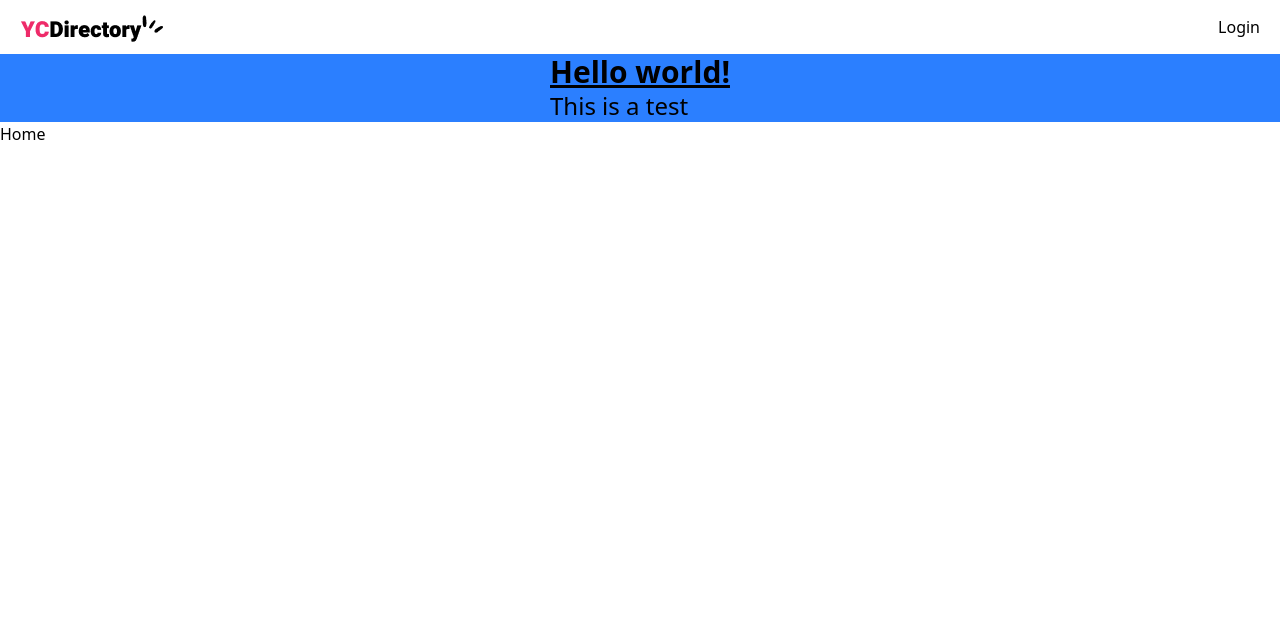
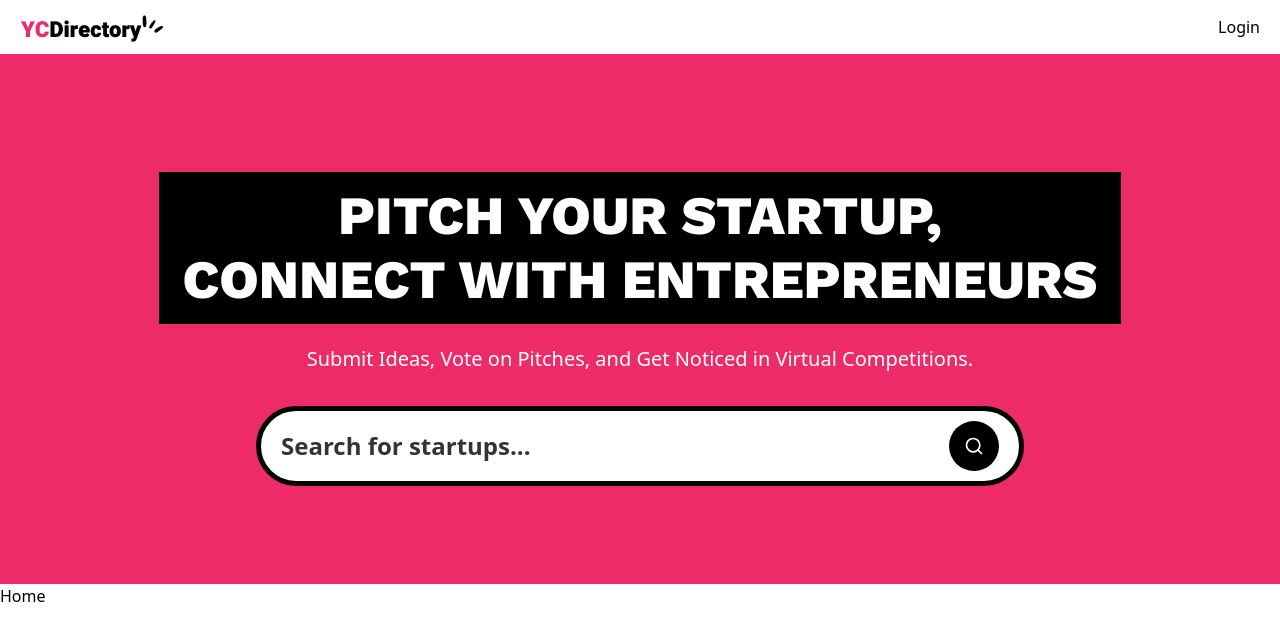
Before and after one commit to Ravindra-uk01/yc_directory, a Next.js app: page / in a window 1280 px wide. Shown: the top 640 px of the page. Built offline with nearby package versions, Linux system fonts and the light colour scheme; no server answers.

Commit message:
adding the home page

```diff
--- a/app/(root)/page.tsx
+++ b/app/(root)/page.tsx
@@ -1,14 +1,37 @@
+import SearchForm from "../components/SearchForm";
+
 
 export default function Home() {
   return (
-   <>
-    <section className="pink_container bg-blue-500">
-      <div className="pink_container_inner">
-        <h1 className="text-3xl font-bold underline">Hello world!</h1>
-        <p className="text-2xl">This is a test</p>
-      </div>
-    </section>
-    <h1>Home</h1>
-   </>
+    <>
+      <section className="pink_container ">
+        <h1 className="heading">
+          Pitch Your Startup,
+          <br />
+          Connect With Entrepreneurs
+        </h1>
+        <p className="sub-heading">
+          Submit Ideas, Vote on Pitches, and Get Noticed in Virtual
+          Competitions.
+        </p>
+
+        <SearchForm />
+      </section>
+
+      {/* <section className="pink_container">
+        <h1 className="heading">
+          Pitch Your Startup, <br />
+          Connect With Entrepreneurs
+        </h1>
+
+        <p className="sub-heading !max-w-3xl">
+          Submit Ideas, Vote on Pitches, and Get Noticed in Virtual
+          Competitions.
+        </p>
+
+        <SearchForm query={query} />
+      </section> */}
+      <h1>Home</h1>
+    </>
   );
 }
--- /dev/null
+++ b/app/components/SearchForm.jsx
@@ -0,0 +1,21 @@
+import React from 'react'
+import {Search} from "lucide-react";
+import Form from "next/form";
+
+const SearchForm = () => {
+  return (
+    <Form action="/" scroll={false} className='search_form' >
+        <input type="text"
+         placeholder="Search for startups..."
+         className='search_input' />
+
+        <div>
+            <button className='search_btn text-white'>
+                <Search size={20} />
+            </button>
+        </div>
+    </Form>
+  )
+}
+
+export default SearchForm
--- a/app/globals.css
+++ b/app/globals.css
@@ -1,21 +1,45 @@
 @import url("https://fonts.googleapis.com/css2?family=Work+Sans:ital,wght@0,100..900;1,100..900&display=swap");
+@config "../tailwind.config.ts";
+@import "tailwindcss";
 
-@import "tailwindcss";
-@tailwind base;
-@tailwind components;
-@tailwind utilities;
-
-@layer base {
-    :root {
-        --radius: 0.5rem;
-    }
+:root {
+  --radius: 12px;
+  /* --font-work-sans: 'Work Sans', sans-serif; */
 }
 
 @layer utilities {
 
     .pink_container{
-      @apply w-full flex justify-center items-center
+        @apply w-full min-h-[530px] flex flex-col justify-center items-center bg-primary  py-10 px-6;
     }
+
+    .heading{
+        @apply bg-black px-6 py-3 text-white font-work-sans font-extrabold text-[36px] sm:text-[54px] sm:leading-[64px] leading-[46px] max-w-5xl text-center my-5 uppercase;
+    }
+
+    .sub-heading{
+        @apply font-medium text-[20px] text-white max-w-2xl text-center break-words;
+    }
+
+    /* searchform  */
+
+    .search_form{
+        @apply max-w-3xl w-full min-h-[80px] bg-white border-[5px] border-black rounded-[80px] text-[24px] mt-8 px-5 flex flex-row items-center gap-5;
+    }
+    .search_input{
+        @apply font-bold placeholder:font-semibold placeholder:text-black-100 w-full h-auto outline-none;
+    }
+    .search_btn{
+        /* @apply size-[50px] rounded-full bg-black flex justify-center items-center ; */
+        width: 50px !important;
+        height: 50px !important;
+        border-radius: 9999px !important; /* rounded-full */
+        background-color: #000000 !important; /* bg-black */
+        display: flex !important;
+        justify-content: center !important;
+        align-items: center !important;
+    }
+
 
     /* .flex-between {
         @apply flex justify-between items-center;
@@ -53,21 +77,14 @@
         @apply font-normal text-sm text-white/80;
     }
 
-    .pink_container {
-        @apply w-full bg-primary min-h-[530px] pattern flex justify-center items-center flex-col py-10 px-6;
-    }
+
 
     .tag {
         @apply bg-secondary px-6 py-3 font-work-sans font-bold rounded-sm uppercase relative tag-tri;
     }
 
-    .heading {
-        @apply uppercase bg-black px-6 py-3 font-work-sans font-extrabold text-white sm:text-[54px] sm:leading-[64px] text-[36px] leading-[46px] max-w-5xl text-center my-5;
-    }
 
-    .sub-heading {
-        @apply font-medium text-[20px] text-white max-w-2xl text-center break-words;
-    }
+
 
     .section_container {
         @apply px-6 py-10 max-w-7xl mx-auto;
@@ -124,18 +141,6 @@
         @apply border-[5px] py-4 border-black bg-white text-black relative shadow-100 font-work-sans font-medium hover:shadow-none transition-all duration-500 !important;
     } */
 
-    /* searchform */
-    /* .search-form {
-        @apply max-w-3xl w-full min-h-[80px] bg-white border-[5px] border-black rounded-[80px] text-[24px] mt-8 px-5 flex flex-row items-center gap-5;
-    }
-
-    .search-input {
-        @apply flex-1 font-bold placeholder:font-semibold placeholder:text-black-100 w-full h-auto outline-none;
-    }
-
-    .search-btn {
-        @apply size-[50px] rounded-full bg-black flex justify-center items-center !important;
-    } */
 
     /* startupcard */
     /* .startup-card {
--- a/package.json
+++ b/package.json
@@ -9,6 +9,7 @@
     "lint": "next lint"
   },
   "packageManager": "npm@10.5.2",
+  "type": "module",
   "overrides": {
     "react": "$react",
     "react-dom": "$react-dom",
--- a/postcss.config.mjs
+++ b/postcss.config.mjs
@@ -1,11 +1,9 @@
-// const config = {
-//   plugins: ["@tailwindcss/postcss"],
-// };
+const config = {
+  // plugins: ["@tailwindcss/postcss"],
 
-const config = {
   plugins: {
-    tailwindcss: {},
-  },
+    "@tailwindcss/postcss": {},
+  }
 };
 
 
--- a/tailwind.config.ts
+++ b/tailwind.config.ts
@@ -1,13 +1,15 @@
-import type {Config} from "tailwindcss";
+import tailwindcssAnimate from 'tailwindcss-animate';
+import tailwindcssTypography from '@tailwindcss/typography';
+import type { Config } from 'tailwindcss';
 
+/** @type {import('tailwindcss').Config} */
 const config: Config = {
-    // darkMode: ["class"],
     content: [
         "./pages/**/*.{js,ts,jsx,tsx,mdx}",
         "./components/**/*.{js,ts,jsx,tsx,mdx}",
         "./app/**/*.{js,ts,jsx,tsx,mdx}",
         "./sanity/**/*.{js,ts,jsx,tsx,mdx}",
-        "./**/*.{js,ts,jsx,tsx,mdx}"
+        "./**/*.{js,ts,jsx,tsx,mdx}",
     ],
     theme: {
         extend: {
@@ -44,9 +46,10 @@ const config: Config = {
                 200: "2px 2px 0px 2px rgb(0, 0, 0)",
                 300: "2px 2px 0px 2px rgb(238, 43, 105)",
             },
+
         },
     },
-    plugins: [require("tailwindcss-animate"), require("@tailwindcss/typography")],
+    plugins: [tailwindcssAnimate, tailwindcssTypography],
 };
 
 export default config;
```
